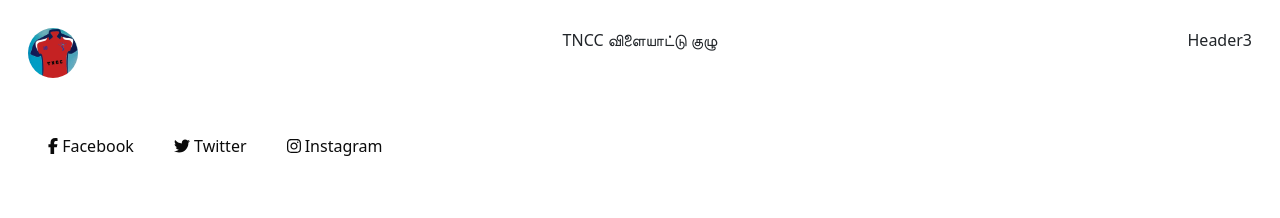
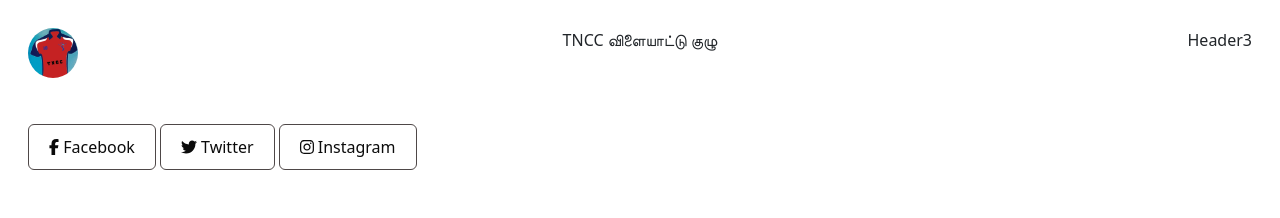
Before and after one commit to Balakrishna-Murugan/Scoreboard-React, a React (Create React App) app: page / in a window 1280 px wide. Shown: the top 218 px of the page. Built offline with nearby package versions, Linux system fonts and the light colour scheme.

Commit message:
CSS Update

```diff
--- a/src/Components/Login.css
+++ b/src/Components/Login.css
@@ -19,10 +19,19 @@
     padding: 10px 20px;/*  Adjust padding as needed */
     cursor: pointer; /* Set cursor to pointer */
     transition: background-color 0.3s; /* Smooth transition for background color change */
-    /* border: .5px solid rgb(78, 71, 71);
-    margin-right: 2px; */
+    border: .5px solid rgb(78, 71, 71);
+    margin-right: 4px;
+    position: relative;
 }
+.text {
+    display: inline-block;
+  }
 
+  @media (max-width: 576px) {
+    .text {
+      display: none;
+    }
+  }
 .custom-button:hover {
     background-color: black; /* Change background color on hover */
     color: white; /* Change text color on hover */
--- a/src/Components/Login.js
+++ b/src/Components/Login.js
@@ -89,9 +89,9 @@ function Login() {
             <div className='flex-container'>
                 <div className='grid-item'>
                     <div class="p-2">
-                        <button onClick={() => openSocialLink('facebook')} className="btn btn-primary btn-social custom-button"><FontAwesomeIcon icon={faFacebookF} /> Facebook</button>
-                        <button onClick={() => openSocialLink('twitter')} class="btn btn-info btn-social custom-button"><FontAwesomeIcon icon={faTwitter} /> Twitter</button>
-                        <button onClick={() => openSocialLink('instagram')} class="btn btn-danger btn-social custom-button"><FontAwesomeIcon icon={faInstagram} /> Instagram</button>
+                        <button onClick={() => openSocialLink('facebook')} className="btn btn-primary btn-social custom-button"><FontAwesomeIcon icon={faFacebookF} /> <span className='text'> Facebook</span></button>
+                        <button onClick={() => openSocialLink('twitter')} class="btn btn-info btn-social custom-button"><FontAwesomeIcon icon={faTwitter} /> <span className='text'> Twitter</span></button>
+                        <button onClick={() => openSocialLink('instagram')} class="btn btn-danger btn-social custom-button"><FontAwesomeIcon icon={faInstagram} /> <span className='text'> Instagram</span></button>
                     </div>
                 </div>
             </div>
```
